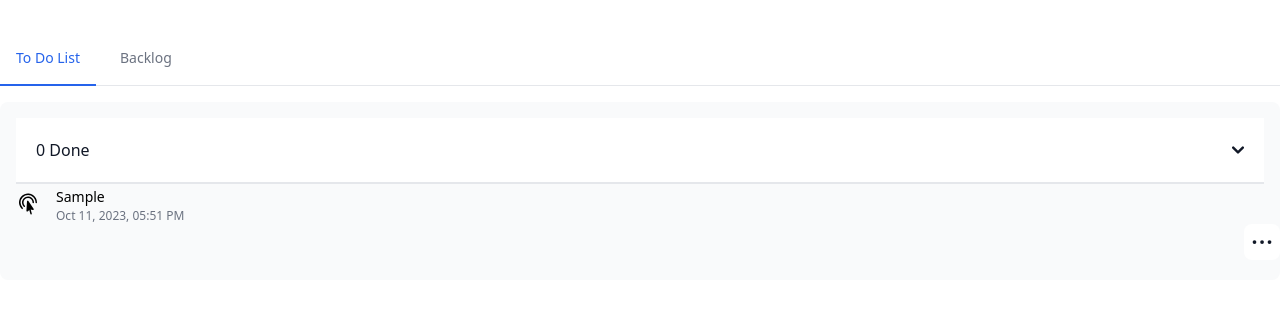
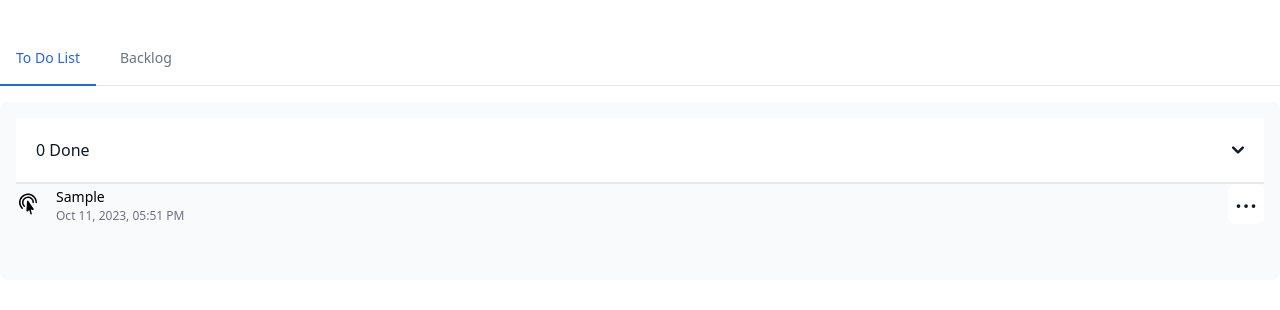
Before and after one commit to mehedijaman/TodoApp, a Vue app in the folder TodoApp/: page /todos in a window 1280 px wide. Both pictures are taken after typing "Sample" into the empty fields and a click on the input "Add Item". Shown: the top 310 px of the page. Built offline with nearby package versions, Linux system fonts and the light colour scheme.

Commit message:
Fix: - Dropdown button justify between

```diff
--- a/TodoApp/src/views/TodoView.vue
+++ b/TodoApp/src/views/TodoView.vue
@@ -109,7 +109,7 @@ watch(backlog, (newBacklog) => {
         <!-- / Accordion -->
         <hr>
 
-        <div v-for="(todo, index) in todos" :key="index" class="mb-10">
+        <div v-for="(todo, index) in todos" :key="index" class="mb-10 flex justify-between">
           <span @click="handleMarkAsCompleted(todo)" class="flex items-center rounded cursor-pointer hover:bg-gray-100">
             <svg xmlns="http://www.w3.org/2000/svg" viewBox="0 0 24 24" fill="currentColor" class="w-6 h-6">
               <path fill-rule="evenodd" d="M17.303 5.197A7.5 7.5 0 006.697 15.803a.75.75 0 01-1.061 1.061A9 9 0 1121 10.5a.75.75 0 01-1.5 0c0-1.92-.732-3.839-2.197-5.303zm-2.121 2.121a4.5 4.5 0 00-6.364 6.364.75.75 0 11-1.06 1.06A6 6 0 1118 10.5a.75.75 0 01-1.5 0c0-1.153-.44-2.303-1.318-3.182zm-3.634 1.314a.75.75 0 01.82.311l5.228 7.917a.75.75 0 01-.777 1.148l-2.097-.43 1.045 3.9a.75.75 0 01-1.45.388l-1.044-3.899-1.601 1.42a.75.75 0 01-1.247-.606l.569-9.47a.75.75 0 01.554-.68z" clip-rule="evenodd" />
@@ -121,14 +121,15 @@ watch(backlog, (newBacklog) => {
             </span>
           </span>
 
-          <button :id="`dropdownMenuIconHorizontalButton-${index}`" :data-dropdown-toggle="`dropdownDotsHorizontal-${index}`" class="inline-flex items-center absolute right-0 p-2 text-sm font-medium text-center text-gray-900 bg-white rounded-lg hover:bg-gray-100 focus:ring-4 focus:outline-none dark:text-white focus:ring-gray-50 dark:bg-gray-800 dark:hover:bg-gray-700 dark:focus:ring-gray-600" type="button">
+
+          <button :id="`dropDownMenuBtn-${index}`" :data-dropdown-toggle="`dropdownDotsHorizontal-${index}`" class="inline-flex items-end p-2 text-sm font-medium text-center text-gray-900 bg-white rounded-lg hover:bg-gray-100 focus:ring-4 focus:outline-none dark:text-white focus:ring-gray-50 dark:bg-gray-800 dark:hover:bg-gray-700 dark:focus:ring-gray-600" type="button">
             <svg class="w-5 h-5" aria-hidden="true" xmlns="http://www.w3.org/2000/svg" fill="currentColor" viewBox="0 0 16 3">
               <path d="M2 0a1.5 1.5 0 1 1 0 3 1.5 1.5 0 0 1 0-3Zm6.041 0a1.5 1.5 0 1 1 0 3 1.5 1.5 0 0 1 0-3ZM14 0a1.5 1.5 0 1 1 0 3 1.5 1.5 0 0 1 0-3Z"/>
             </svg>
           </button>
           <!-- Dropdown menu -->
           <div :id="`dropdownDotsHorizontal-${index}`" class="z-10 hidden bg-white divide-y divide-gray-100 rounded-lg shadow w-44 dark:bg-gray-700 dark:divide-gray-600">
-              <ul class="py-2 text-sm text-gray-700 dark:text-gray-200" :aria-labelledby="`dropdownMenuIconHorizontalButton-${index}`">
+              <ul class="py-2 text-sm text-gray-700 dark:text-gray-200" :aria-labelledby="`dropDownMenuBtn-${index}`">
                 <li>
                   <a @click.prevent="handleRemoveTodo(todo.id)" href="#" class="block px-4 py-2 hover:bg-gray-100 dark:hover:bg-gray-600 dark:hover:text-white">Delete</a>
                 </li>
@@ -138,6 +139,7 @@ watch(backlog, (newBacklog) => {
               </ul>
           </div>
         </div>
+
 
 
         <form enctype="multipart/form-data" class="w-full grid grid-cols-12 gap-2 mt-10 fixed bottom-2">
```
